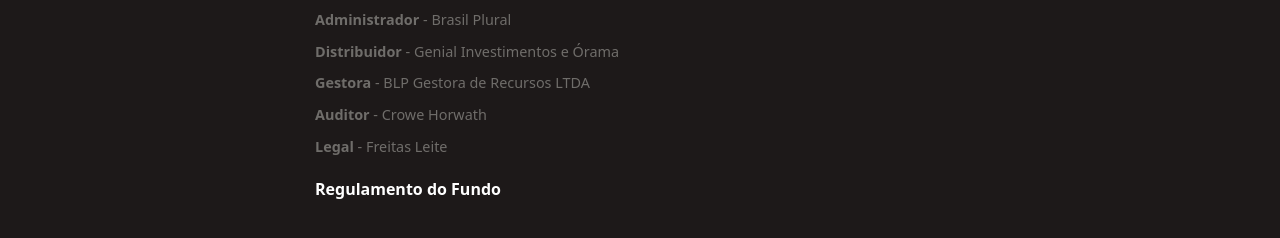
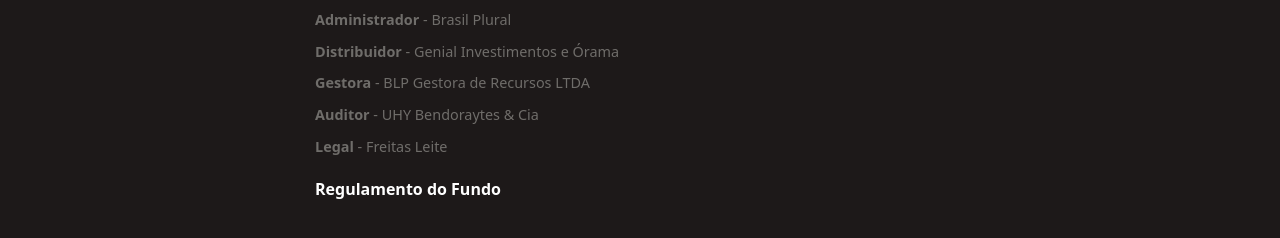
Before and after one commit to ateliedetemas/blpcrypto, a Jekyll site: the page built from fundos/ativos-fim.md, in a window 1280 px wide. Shown: the part 637-875 px from the top of the page. Built offline with Jekyll 4.4.1, drawn with Linux system fonts in a browser that asks for light colours.

Commit message:
Update ativos-fim.md

```diff
--- a/fundos/ativos-fim.md
+++ b/fundos/ativos-fim.md
@@ -22,7 +22,7 @@ Este fundo é direcionado para investidores de varejo.
 - **Administrador** - Brasil Plural
 - **Distribuidor** - Genial Investimentos e Órama
 - **Gestora** - BLP Gestora de Recursos LTDA
-- **Auditor** - Crowe Horwath
+- **Auditor** - UHY Bendoraytes & Cia
 - **Legal** - Freitas Leite
 
 [**Regulamento do Fundo**]({{ '/assets/documents/regulamento-blpcrypto-ativos-fim.pdf' }})
```
